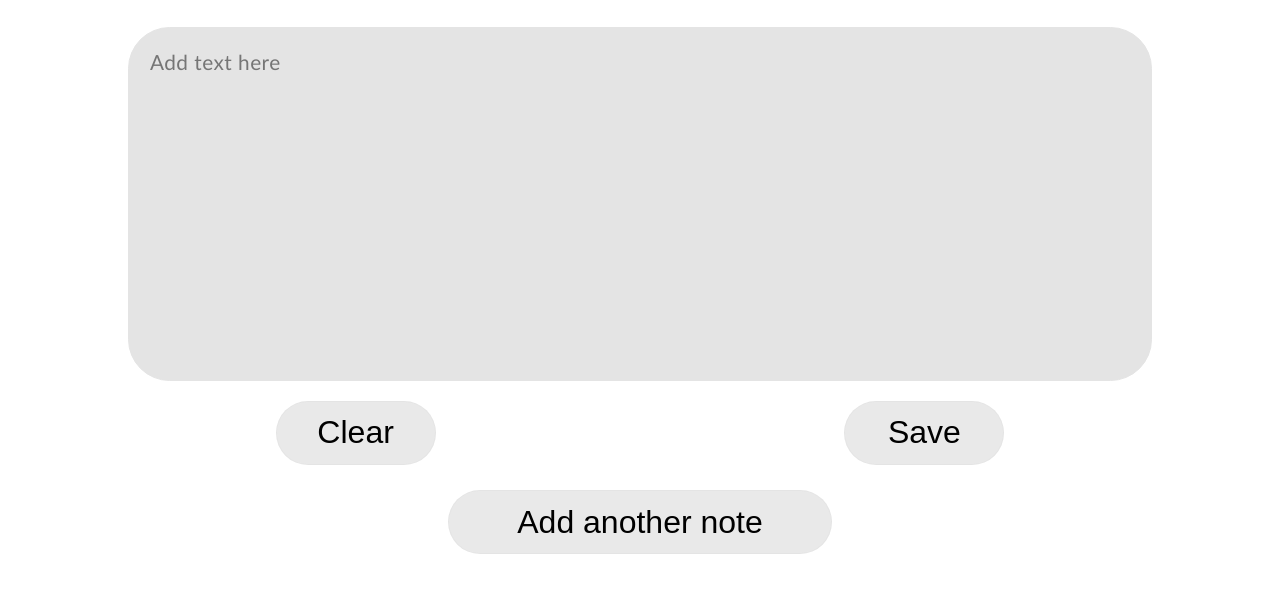
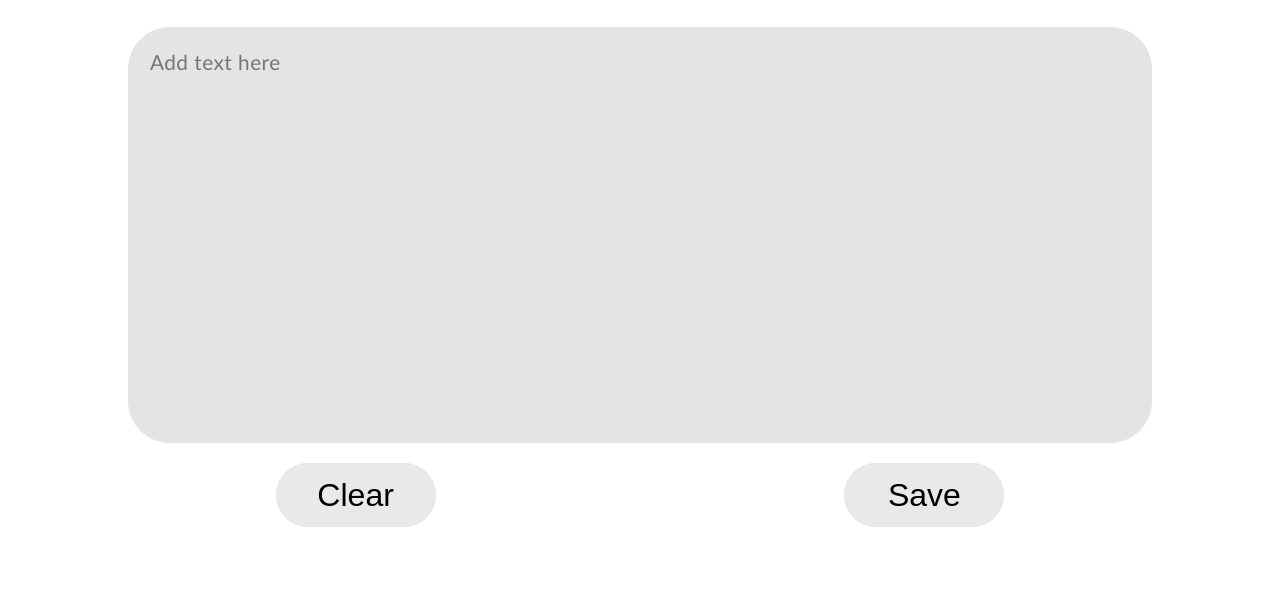
Before and after one commit to justsolomon/notes-app, a plain HTML site: page notes/addnote.html in a window 1280 px wide. Shown: the part 76-668 px from the top of the page. Drawn offline with Linux system fonts and the light colour scheme.

Commit message:
removed the add another note button at page bottom

```diff
--- a/css/notestyle.css
+++ b/css/notestyle.css
@@ -194,7 +194,7 @@ main a:hover {
 }
 
 textarea {
-    height: 17em;
+    height: 20em;
     width: 90%;
     border-radius: 2em;
     padding: 1em;
@@ -227,9 +227,10 @@ button {
     width: 5em;
 }
 
-.addnewnote-button {
+
+/* .addnewnote-button {
     margin-top: .8em;
-}
+} */
 
 @media (max-width: 675px) {
     nav .newnote-navbar-list {
--- a/notes/addnote.html
+++ b/notes/addnote.html
@@ -27,7 +27,7 @@
                 <button class="action-button clear-button">Clear</button>
                 <button class="action-button save-button">Save</button>
             </div>
-            <button class="addnewnote-button">Add another note</button>
+            <!-- <button class="addnewnote-button">Add another note</button> -->
         </div>
     </main>
 
```
